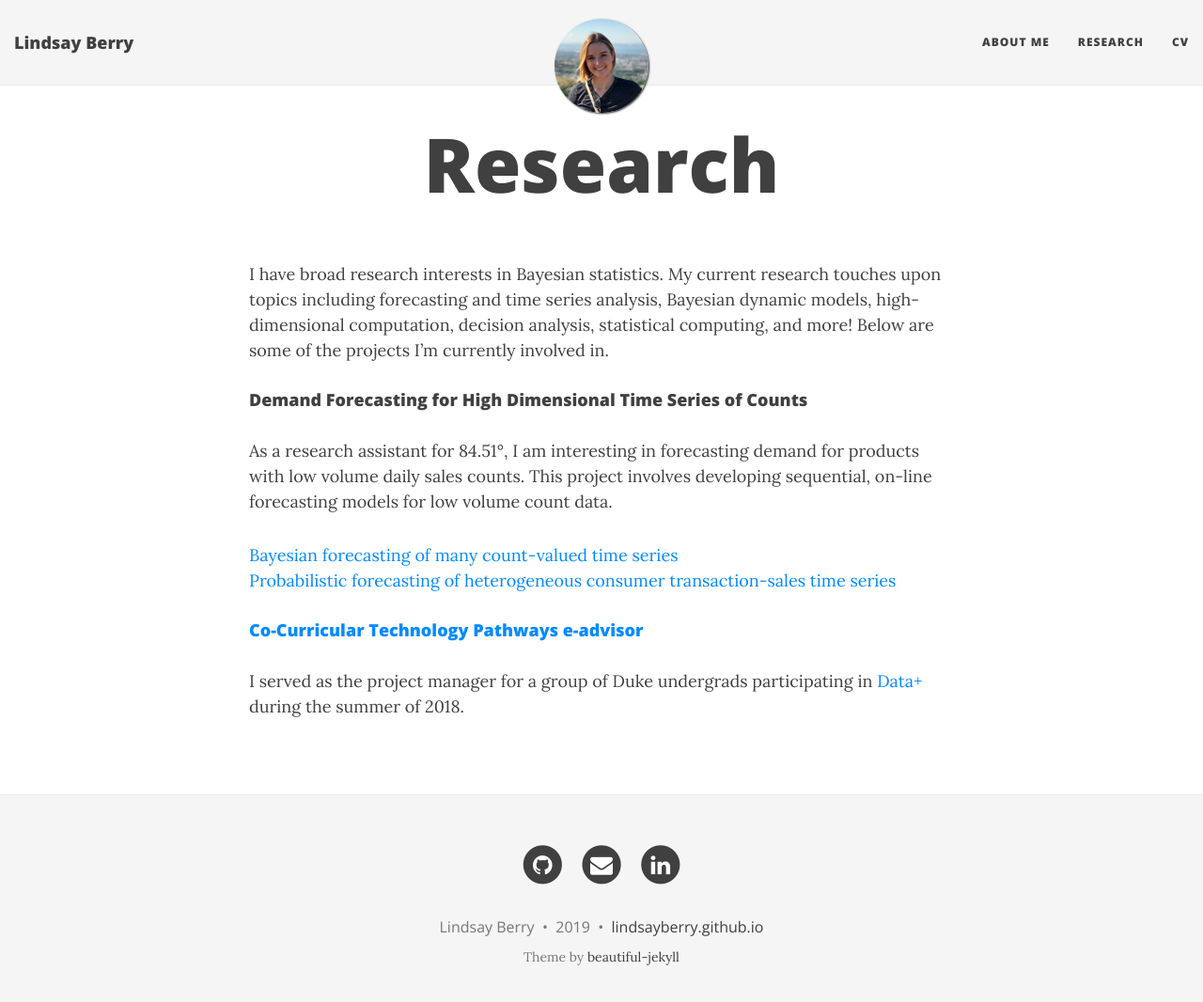
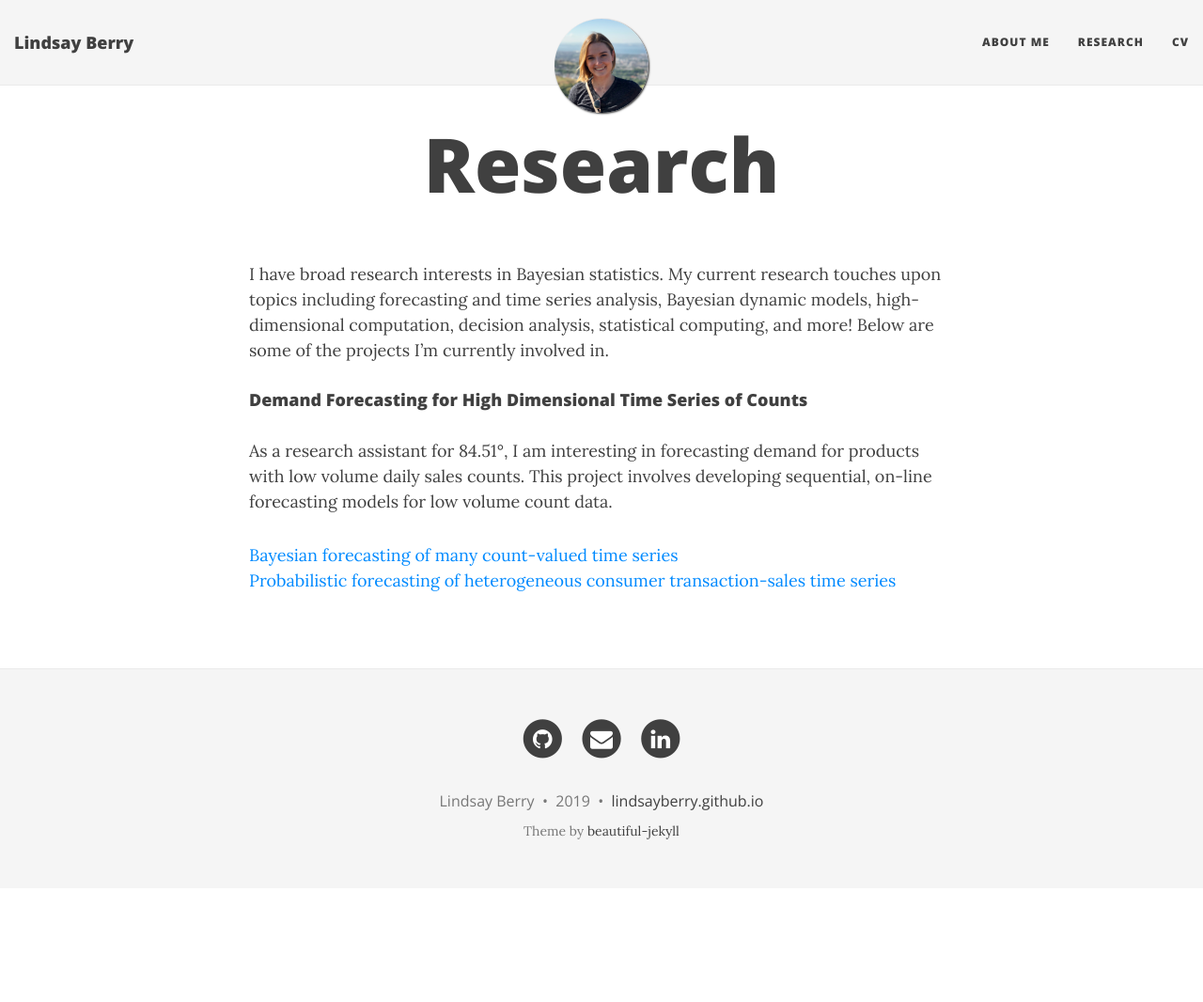
Before and after one commit to lindsayberry/archive-website-template, a Jekyll site: the page built from research.md, in a window 1280 px wide and 1079 px high. Shown: the top 1066 px of the window at 94% size. Built offline with Jekyll 4.4.1, drawn with Linux system fonts in a browser that asks for light colours; nearby versions of some CDN libraries.

Commit message:
Remove dataplus from research page

```diff
--- a/research.md
+++ b/research.md
@@ -10,6 +10,3 @@ As a research assistant for 84.51&deg;, I am interesting in forecasting demand f
 
 [Bayesian forecasting of many count-valued time series](https://arxiv.org/abs/1805.05232)
 [Probabilistic forecasting of heterogeneous consumer transaction-sales time series](https://arxiv.org/abs/1808.04698)
-
-#### [Co-Curricular Technology Pathways e-advisor](https://bigdata.duke.edu/projects/co-curricular-technology-pathways-e-advisor)
-I served as the project manager for a group of Duke undergrads participating in [Data+](https://bigdata.duke.edu/data) during the summer of 2018.
```
